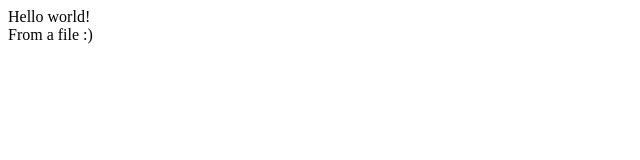
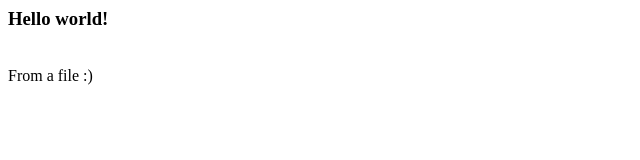
Before and after one commit to guillermobox/cwebserver, a plain HTML site: page index.html in a window 1280 px wide. Shown: the whole page, without its empty margins (0-640 px from the left). Drawn offline with Linux system fonts and the light colour scheme.

Commit message:
Make the index page a little more appealing

```diff
--- a/index.html
+++ b/index.html
@@ -1,6 +1,6 @@
 <html>
 <body>
-Hello world!<br />
+<h3>Hello world!</h3><br />
 From a file :)
 </body>
 </html>
```
